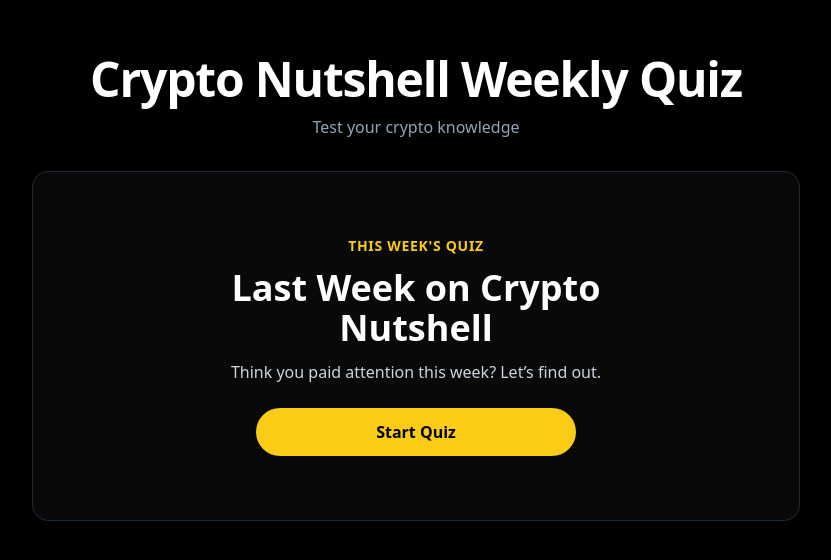
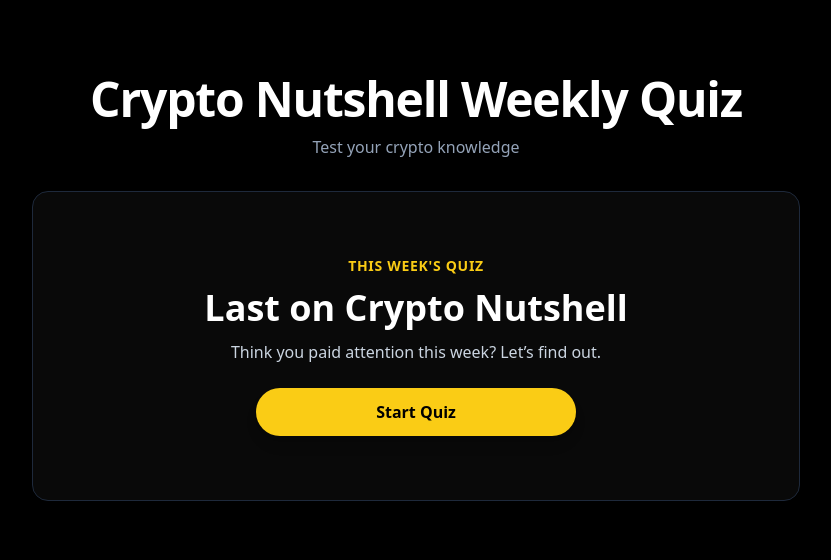
Before and after one commit to jamesmcgrory1405-source/crypto-nutshell-weekly-quiz., a Next.js app: page / in a window 1280 px wide. Shown: the part 112-672 px from the top of the page, without its empty margins (224-1055 px from the left). Built offline with nearby package versions, Linux system fonts and the light colour scheme.

Commit message:
Update weekly quiz questions

```diff
--- a/app/page.tsx
+++ b/app/page.tsx
@@ -18,7 +18,7 @@
 }
 
 const CURRENT_QUIZ: Quiz = {
-  title: "Last Week on Crypto Nutshell",
+  title: "Last on Crypto Nutshell",
   description: "Think you paid attention this week? Let’s find out.",
   questions: [
     {
```
